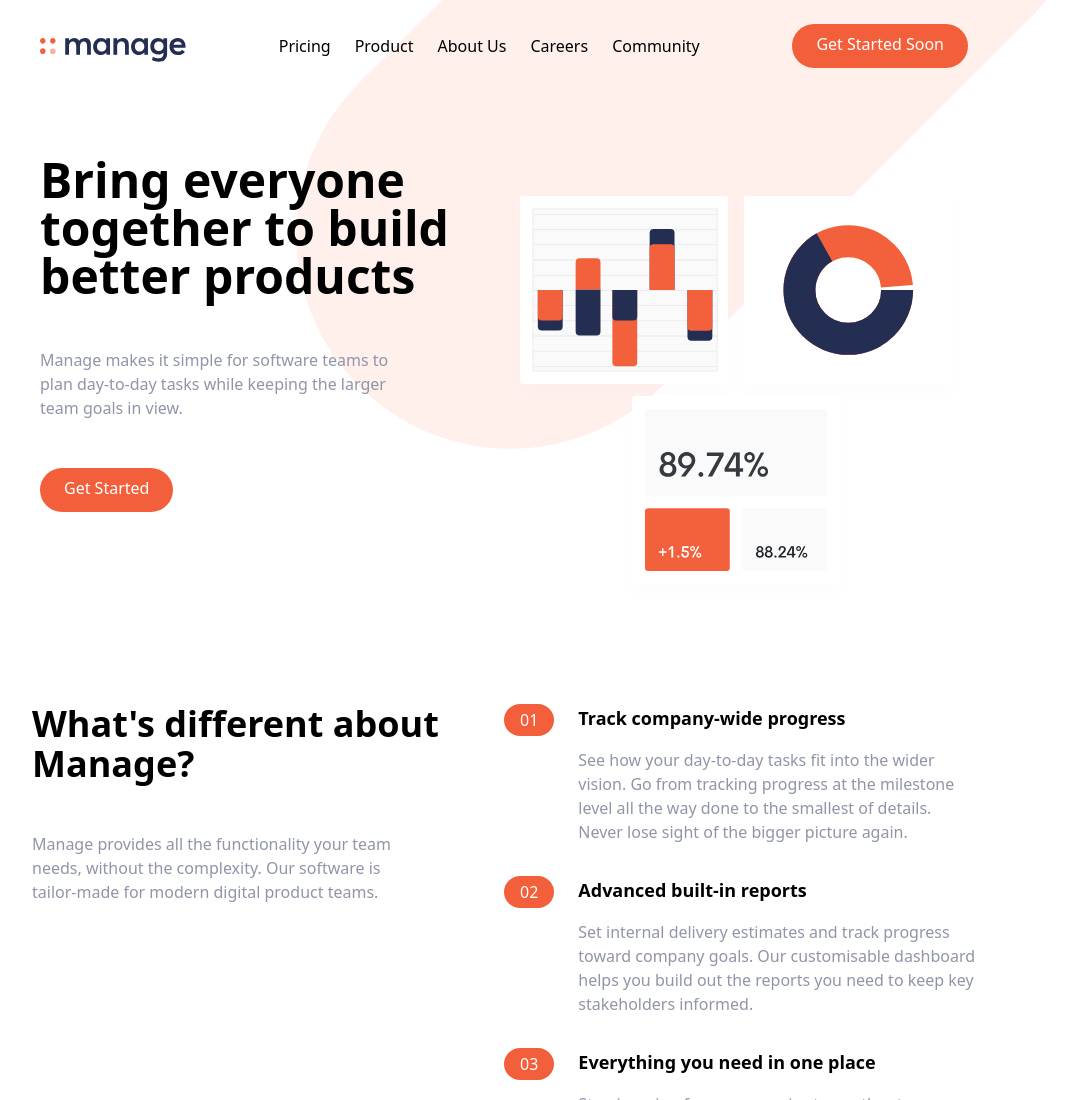
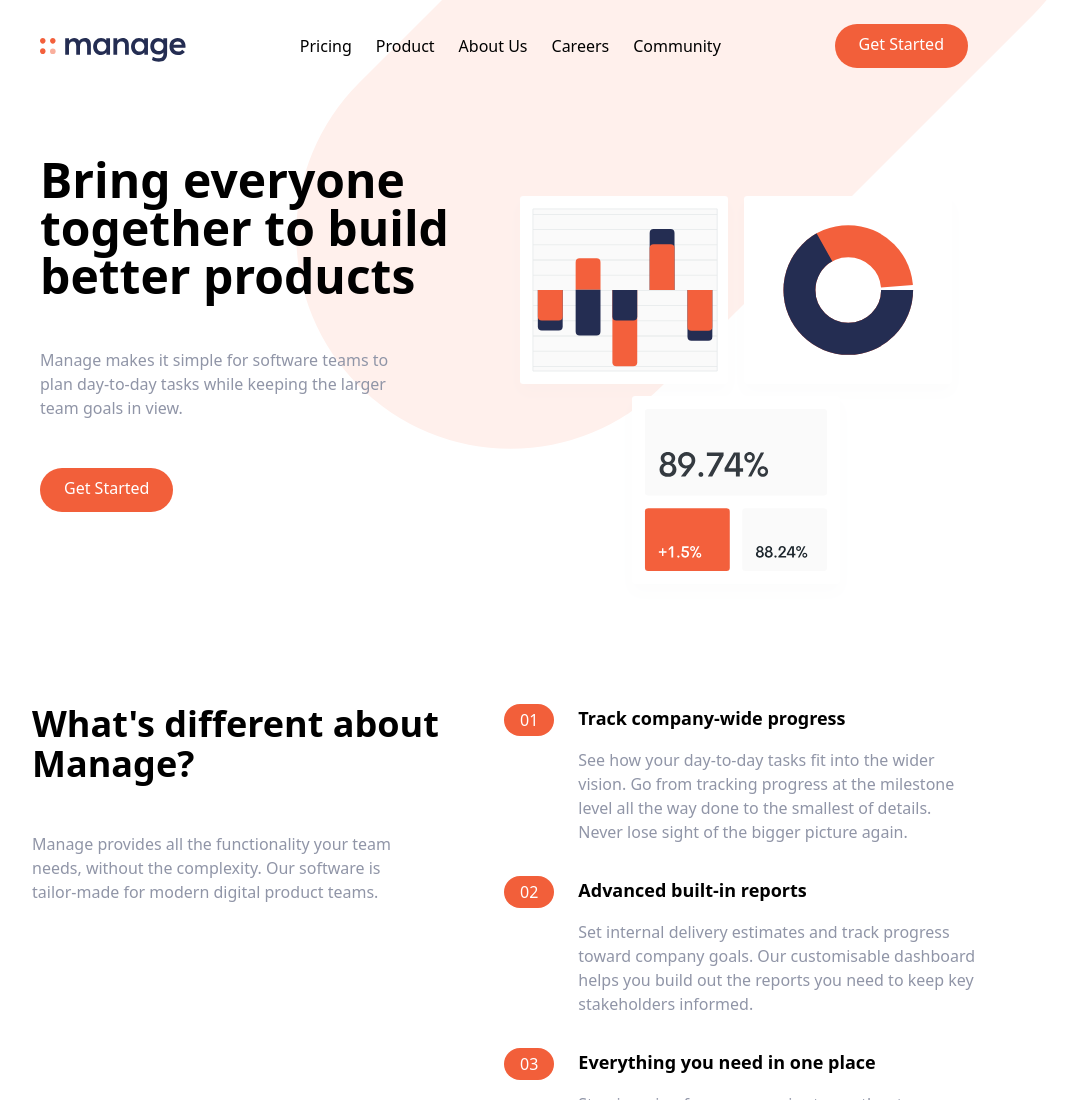
Before and after one commit to Jeeva-ss/tailwind-manage, a website: page index.html in a window 1280 px wide. Shown: the top 1100 px of the page, without its empty margins (136-1213 px from the left). Drawn offline with Linux system fonts and the light colour scheme.

Commit message:
changes made to normal

```diff
--- a/index.html
+++ b/index.html
@@ -28,7 +28,7 @@
         <a
           href="#"
           class="hidden p-3 px-6 pt-2 text-white bg-brightRed rounded-full baseline hover:bg-brightRedLight md:block"
-          >Get Started Soon</a
+          >Get Started</a
         >
 
         <!-- Hamburger Icon -->
```
